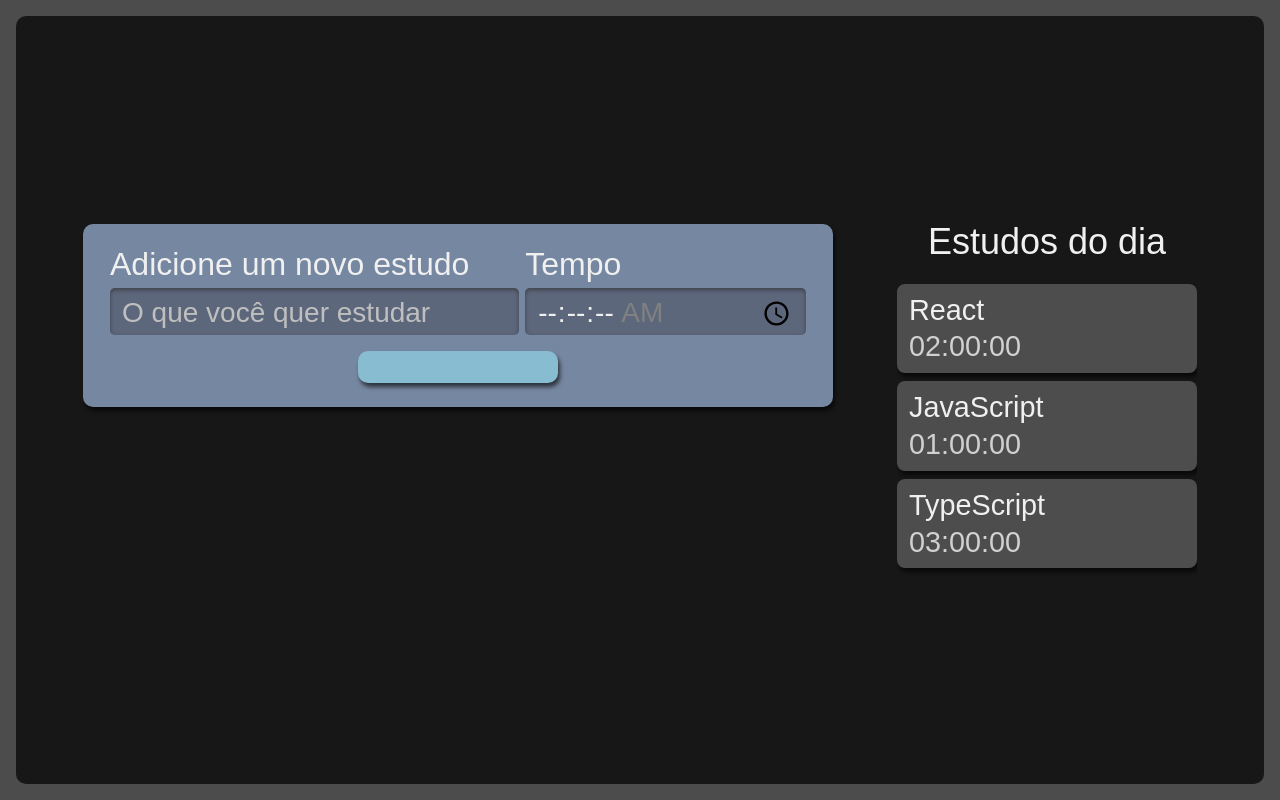
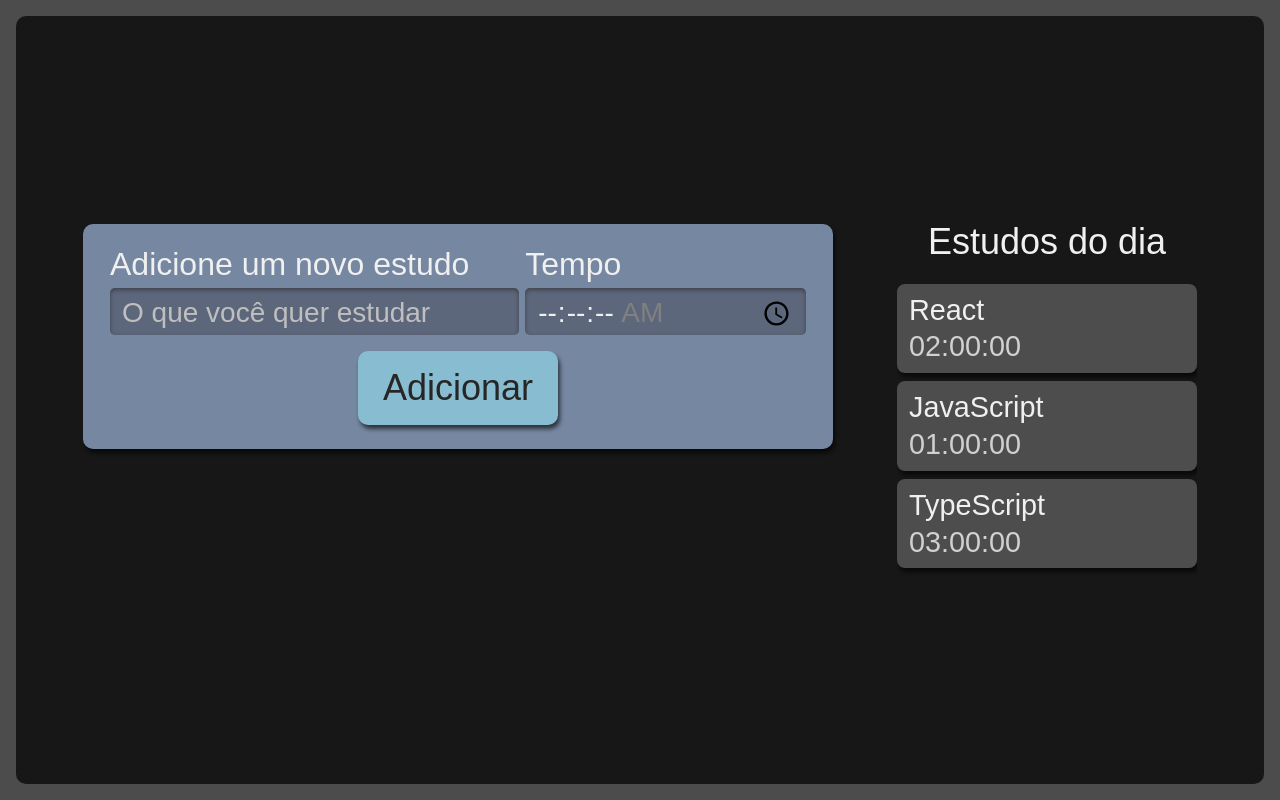
Before and after one commit to vinioliv/AluraStudies, a React (Create React App) app in the folder alura-studies/: page / in a window 1280 px wide. Built offline with nearby package versions, Linux system fonts and the light colour scheme.

Commit message:
feat: exibindo botao no formulario

```diff
--- a/alura-studies/src/components/Formulario/index.tsx
+++ b/alura-studies/src/components/Formulario/index.tsx
@@ -34,7 +34,9 @@ class Formulario extends React.Component{
                     />
 
                 </div>
-                <Botao/>
+                <Botao>
+                    Adicionar
+                </Botao>
            </form>
         )
     }
```
